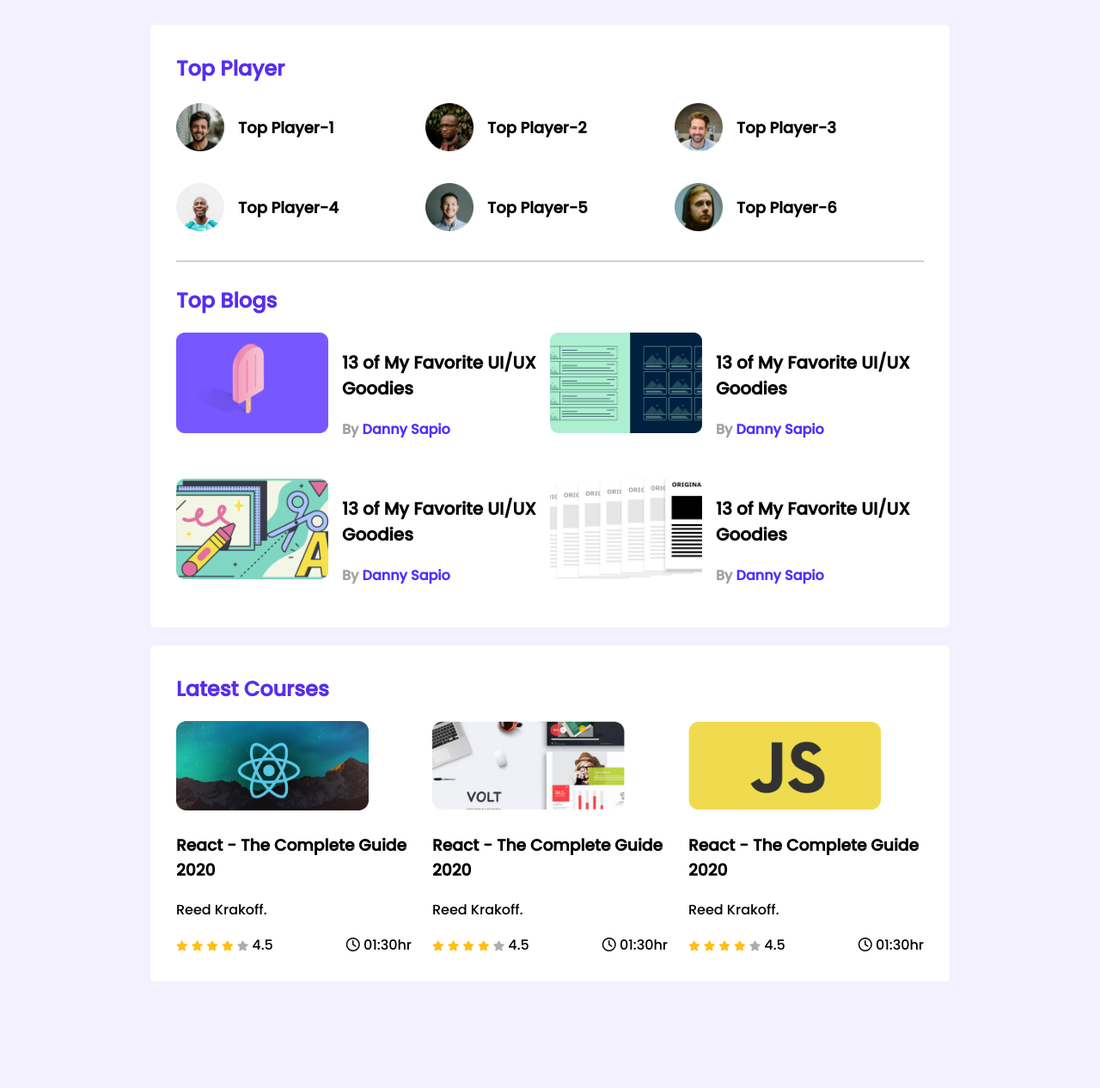
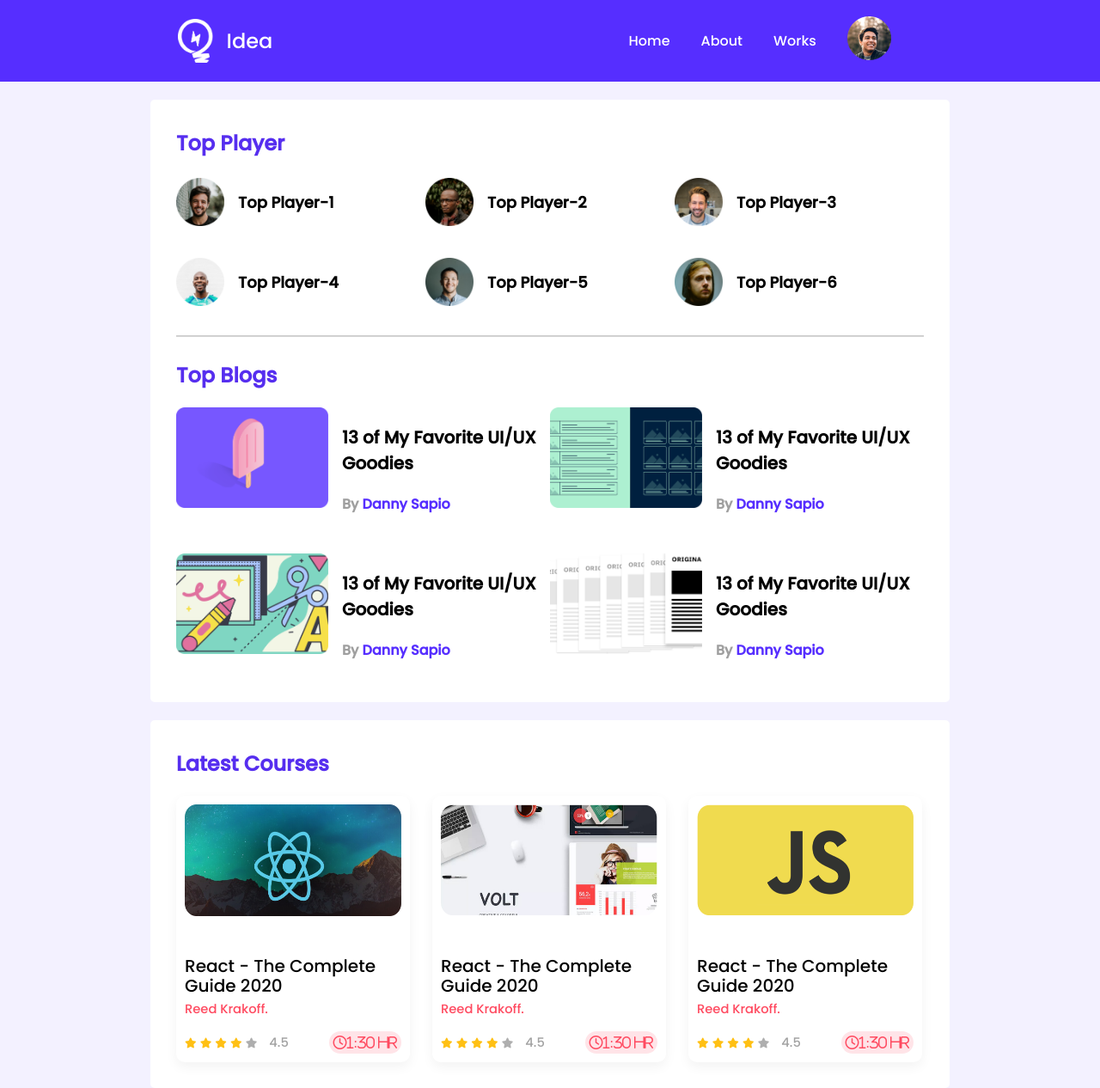
Before and after one commit to Apurbo20/leader-board-css3, a plain HTML site: page index.html in a window 1280 px wide. Shown: the whole page at 86% size. Before the commit the page ends 1150 px from the top, so only its background shows below. Drawn offline with Linux system fonts and the light colour scheme.

Commit message:
2nd commit

```diff
--- a/index.html
+++ b/index.html
@@ -15,8 +15,20 @@
 
 <body>
     <!-- header start -->
+    <!-- Heading section -->
     <header>
-
+        <nav class="nav-head">
+            <div class="logo">
+                <img src="images/icons/logo.png" alt="">
+                <h4>Idea</h4>
+            </div>
+            <div class="link">
+                <a href="">Home</a>
+                <a href="">About</a>
+                <a href="">Works</a>
+                <a href=""><img src="images/icons/profile.png" alt=""></a>
+            </div>
+        </nav>
     </header>
     <!-- header end -->
     <main>
@@ -122,8 +134,8 @@
                                     <span>4.5</span>
                                 </div>
                                 <div class="course-duration">
-                                    <i class="far fa-clock"></i>
-                                    01:30hr
+                                    <i class="far fa-clock">1:30 hr</i>
+
                                 </div>
                             </div>
                         </div>
@@ -145,8 +157,7 @@
                                     <span>4.5</span>
                                 </div>
                                 <div class="course-duration">
-                                    <i class="far fa-clock"></i>
-                                    01:30hr
+                                    <i class="far fa-clock">1:30 hr</i>
                                 </div>
                             </div>
                         </div>
@@ -168,8 +179,8 @@
                                     <span>4.5</span>
                                 </div>
                                 <div class="course-duration">
-                                    <i class="far fa-clock"></i>
-                                    01:30hr
+                                    <i class="far fa-clock">1:30 hr</i>
+
                                 </div>
                             </div>
                         </div>
--- a/style.css
+++ b/style.css
@@ -3,9 +3,53 @@
 
 /* common style or utility */
 body{
+    margin: 0;
+    padding: 0;
     font-family: 'Poppins', sans-serif;
     background-color: #F3F1FF;
 }
+/* navbar start */
+
+.nav-head {
+    display: flex;
+    justify-content: space-around;
+    height: 95px;
+    background-color: #562EFF;
+}
+
+.logo {
+    display: flex;
+    align-items: center;
+}
+.logo img{
+    width: 40.42px;
+    height: 51px;
+}
+
+.logo h4 {
+    font-size: 24px;
+    font-weight: 500;
+    margin-left: 16px;
+    color: #FFF;
+}
+
+.link a {
+    text-decoration: none;
+    margin-right: 36px;
+    color: #FFF;
+}
+
+.link {
+    display: flex;
+    align-items: center;
+}
+
+.link img {
+    width: 51px;
+    height: 51px;
+}
+
+ /* mains */
 main{
     display: flex;
     flex-direction: column;
@@ -84,10 +128,40 @@ hr{
     grid-template-columns: repeat(3, 1fr);
     grid-column-gap: 24px;
 }
+.course{
+    width: 252px;
+    padding: 10px;
+    box-shadow:0px 5.34229px 13.3557px rgba(0, 0, 0, 0.05);
+    border-radius: 10px;
+}
 .course .course-banner img{
-    width: 224px;
-    height: 104px;
+    width: 100%;
+    height: 130px;
+    margin-bottom: 20px;
 }
+.course h3{
+    margin-bottom: 0;
+    font-weight: 500;
+    font-size: 20.0336px;
+    line-height: 23px;
+}
+.course p{
+    color: #FF4A60;
+    font-size: 14.6913px;
+    margin-top: 5px;
+}
+span{
+    margin-left: 10px;
+    font-size: 14.6913px;
+    color: #A2A2A2;
+}
+.course-duration{
+    display: flex;
+    background: #FFE4E8;
+    border-radius: 14.6913px;
+    padding: 5px;
+}
+
 .course-info{
     display: flex;
     align-items: center;
@@ -102,10 +176,20 @@ hr{
 .fa-star.empty{
     color:#AEAEAE;
 }
+.fa-clock{
+    color: #FF4A60;
+}
 /* Media queries */
 
 /* mobile devices */
 @media only screen and (max-width:688px){
+    .nav-head {
+        width: 100%;
+        height: 100%;
+        display: flex;
+        flex-direction: column;
+        align-items: center;
+    }
     .container{
         width: 100%;
     }
@@ -120,6 +204,9 @@ hr{
 /* tablet devices */
 @media only screen and (min-width: 688px) and
 (max-width: 992px){
+    .nav-head {
+        width: 100%;
+    }
     .container{
         width: 100%;
     }
```
